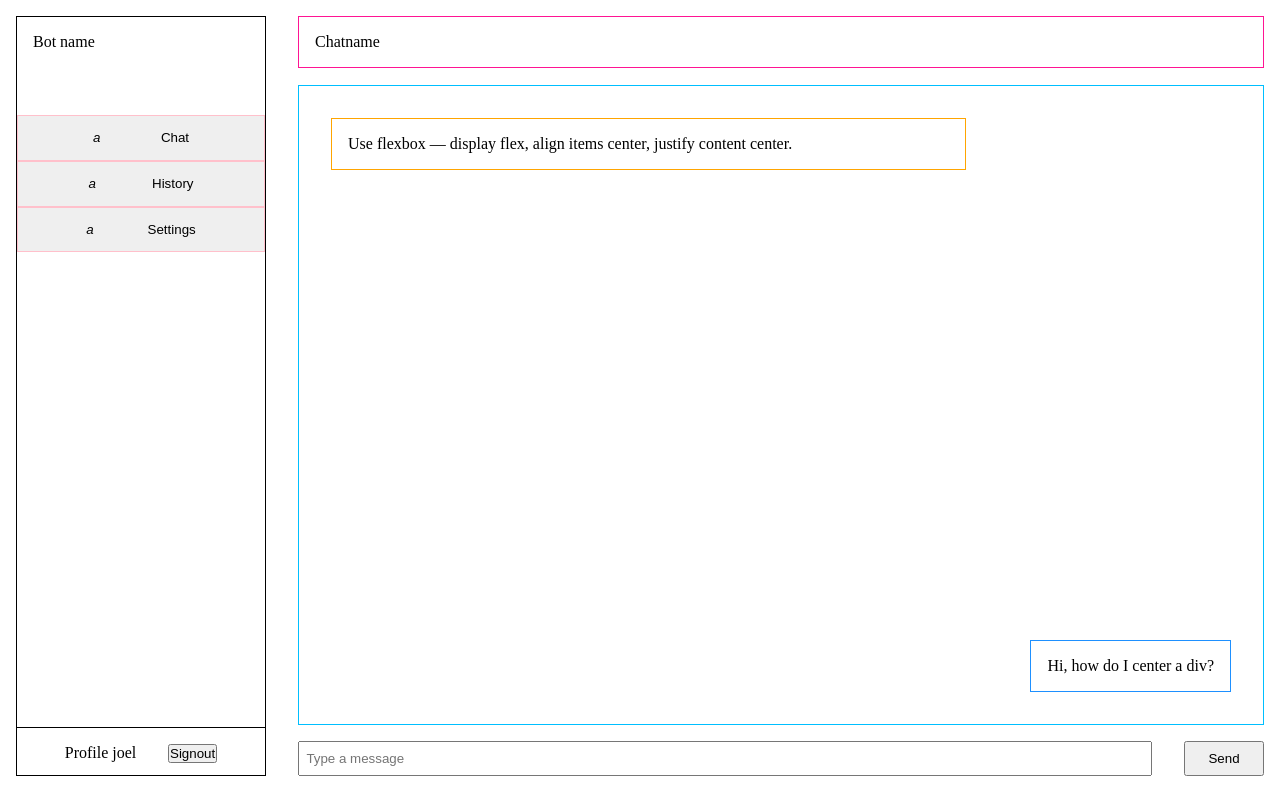
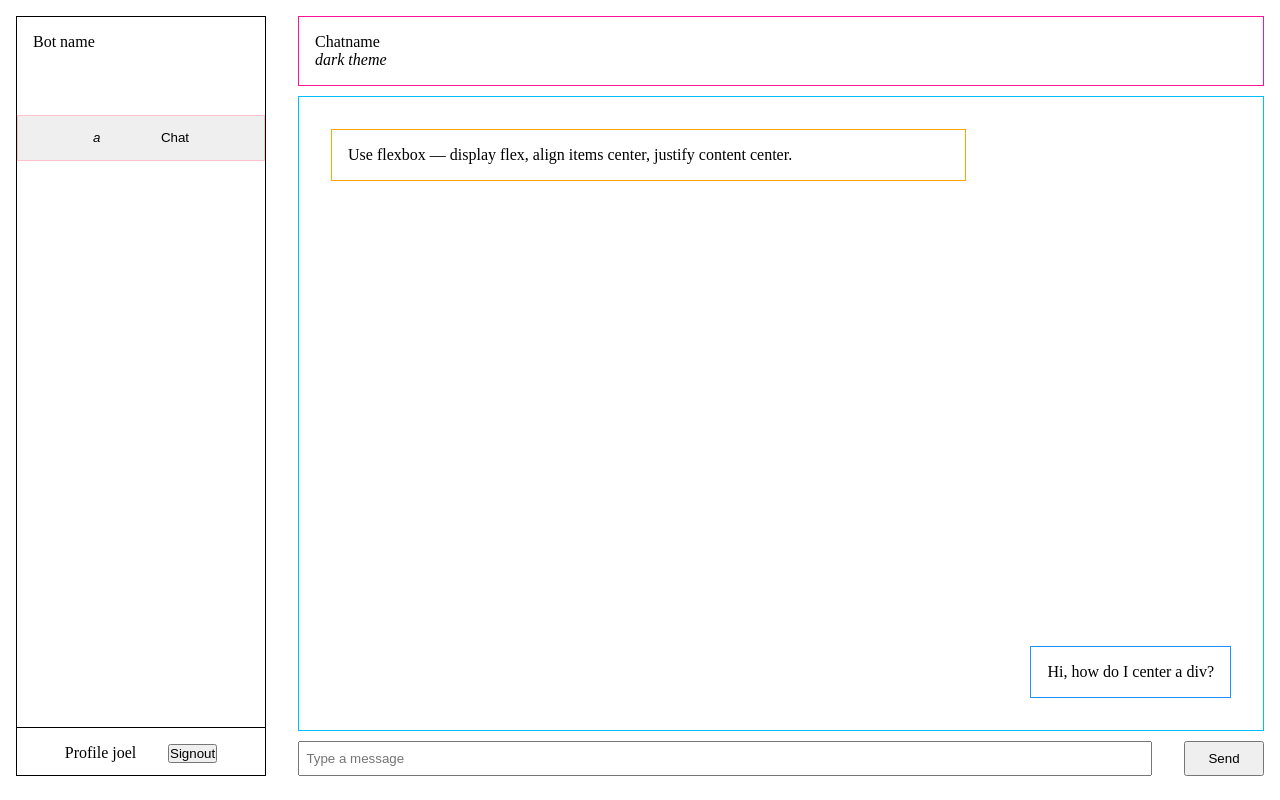
Before and after one commit to joelfranklin22/ai-chatbot, a React (Vite) app: page /chat in a window 1280 px wide. Built offline with nearby package versions, Linux system fonts and the light colour scheme; sample sign-in values are in the browser's storage.

Commit message:
UI updated

```diff
--- a/src/Pages/Chat.jsx
+++ b/src/Pages/Chat.jsx
@@ -21,16 +21,6 @@ function Chat() {
                   <i>a</i> Chat
                 </button>
               </li>
-              <li>
-                <button className={styles.chatItems}>
-                  <i>a</i> History
-                </button>
-              </li>
-              <li>
-                <button className={styles.chatItems}>
-                  <i>a</i> Settings
-                </button>
-              </li>
             </ul>
             <div className={styles.divider}></div>
             <div className={styles.profile}>
@@ -48,7 +38,10 @@ function Chat() {
             <div className={styles.menuButton}>
               <button onClick={() => setIsOpen(!isOpen)}>☰</button>
             </div>
-            <p>Chatname</p>
+            <div className={styles.headTitle}>
+              <p>Chatname</p>
+              <i>dark theme</i>
+            </div>
           </header>
           {/* section */}
           <section className={styles.chat}>
```
